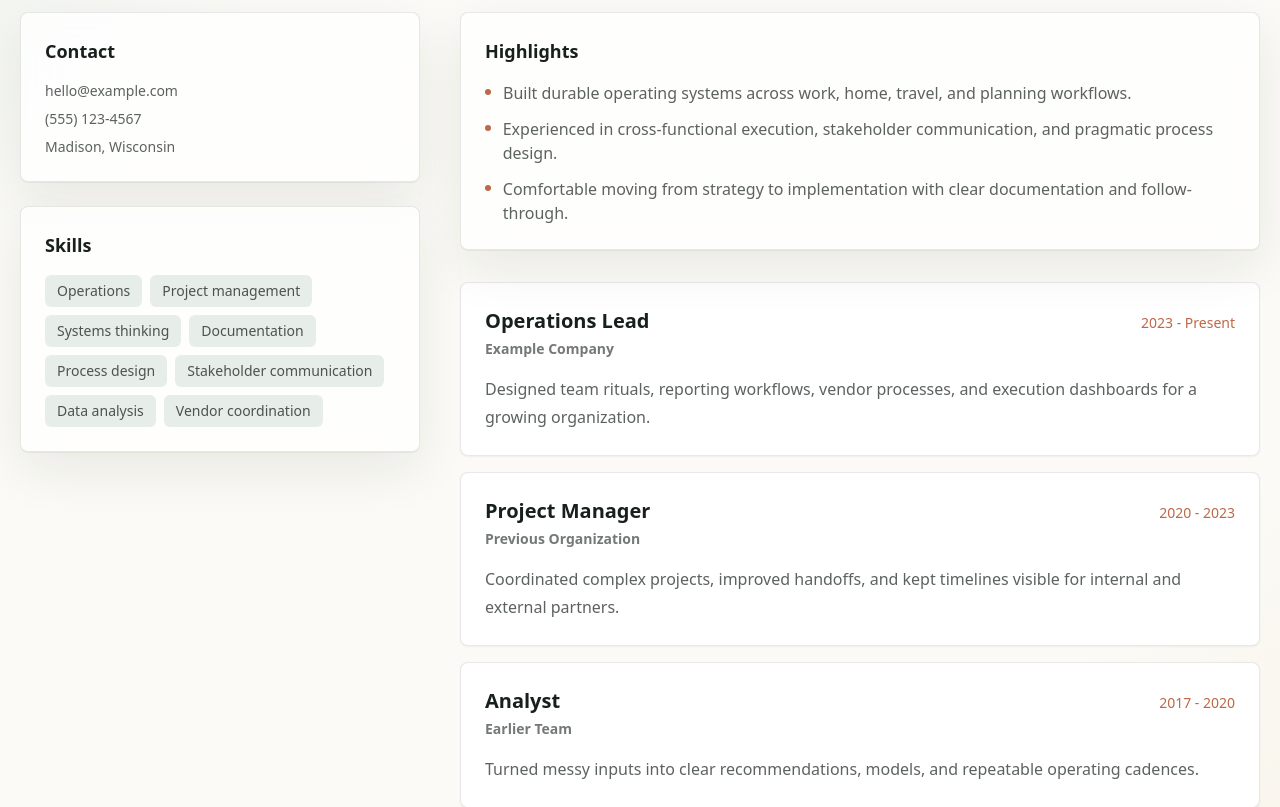
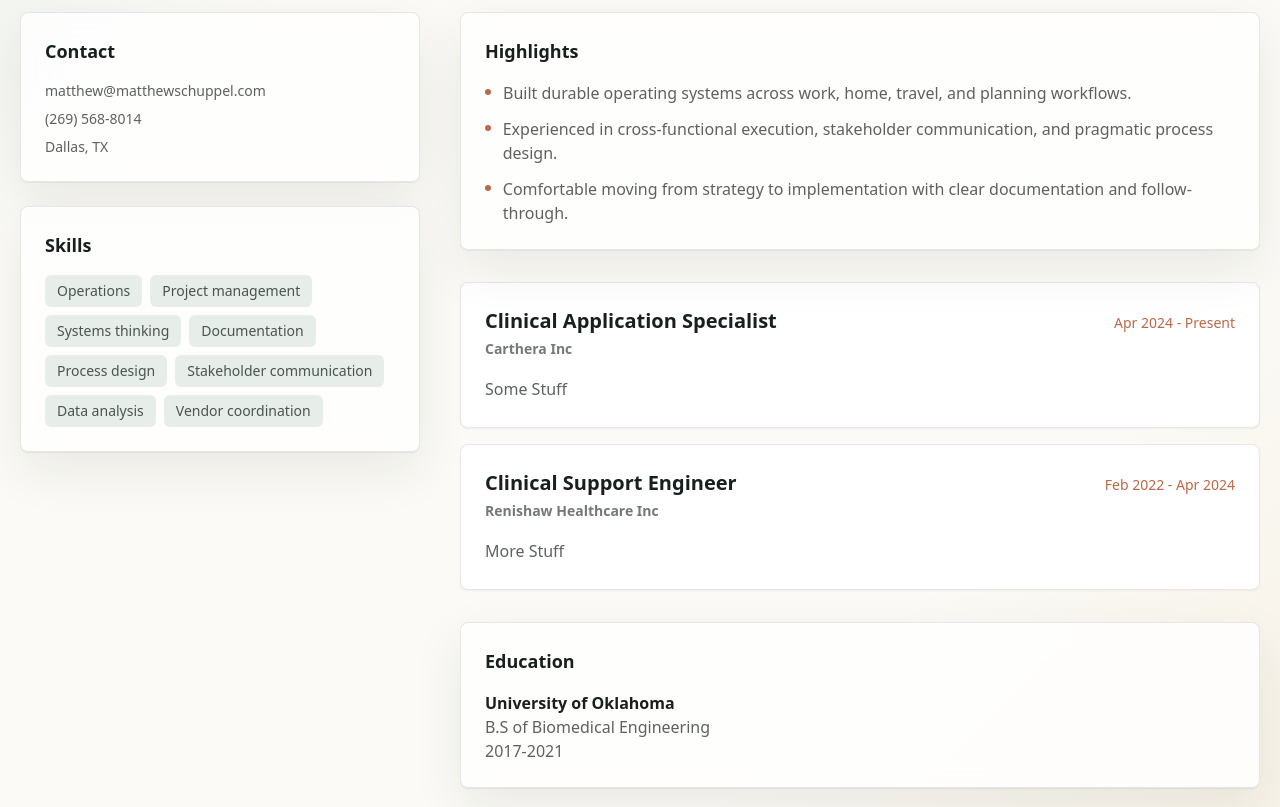
Before and after one commit to matthewschuppel/personal-website, a Next.js app: page /resume in a window 1280 px wide. Shown: the part 400-1207 px from the top of the page. Built offline with nearby package versions, Linux system fonts and the light colour scheme; no server answers.

Commit message:
Update site.ts

```diff
--- a/data/site.ts
+++ b/data/site.ts
@@ -1,16 +1,15 @@
 export const siteConfig = {
   name: "Matthew Schuppel",
-  title: "Operator, builder, and systems-minded problem solver",
-  location: "Madison, Wisconsin",
-  email: "hello@example.com",
-  phone: "(555) 123-4567",
-  domain: "yourdomain.com",
+  title: "Biomedical Engineer",
+  location: "Dallas, TX",
+  email: "matthew@matthewschuppel.com",
+  phone: "(269) 568-8014",
+  domain: "matthewschuppel.com",
   summary:
     "A clean personal hub for professional presence, life systems, documents, planning, and the resources that keep each week moving.",
   availability: "Open to selected collaborations and advisory conversations.",
   socials: [
-    { label: "LinkedIn", href: "https://linkedin.com/in/your-profile" },
-    { label: "GitHub", href: "https://github.com/your-profile" },
+    { label: "LinkedIn", href: "https://linkedin.com/in/matthewschuppel" },
     { label: "Resume PDF", href: "/resume" }
   ]
 };
@@ -23,26 +22,19 @@ export const resume = {
   ],
   experience: [
     {
-      role: "Operations Lead",
-      company: "Example Company",
-      years: "2023 - Present",
+      role: "Clinical Application Specialist",
+      company: "Carthera Inc",
+      years: "Apr 2024 - Present",
       description:
-        "Designed team rituals, reporting workflows, vendor processes, and execution dashboards for a growing organization."
+        "Some Stuff"
     },
     {
-      role: "Project Manager",
-      company: "Previous Organization",
-      years: "2020 - 2023",
+      role: "Clinical Support Engineer",
+      company: "Renishaw Healthcare Inc",
+      years: "Feb 2022 - Apr 2024 ",
       description:
-        "Coordinated complex projects, improved handoffs, and kept timelines visible for internal and external partners."
+        "More Stuff"
     },
-    {
-      role: "Analyst",
-      company: "Earlier Team",
-      years: "2017 - 2020",
-      description:
-        "Turned messy inputs into clear recommendations, models, and repeatable operating cadences."
-    }
   ],
   skills: [
     "Operations",
@@ -56,9 +48,9 @@ export const resume = {
   ],
   education: [
     {
-      school: "University Name",
-      degree: "Degree or Certification",
-      years: "Year"
+      school: "University of Oklahoma",
+      degree: "B.S of Biomedical Engineering",
+      years: "2017-2021"
     }
   ]
 };
```
